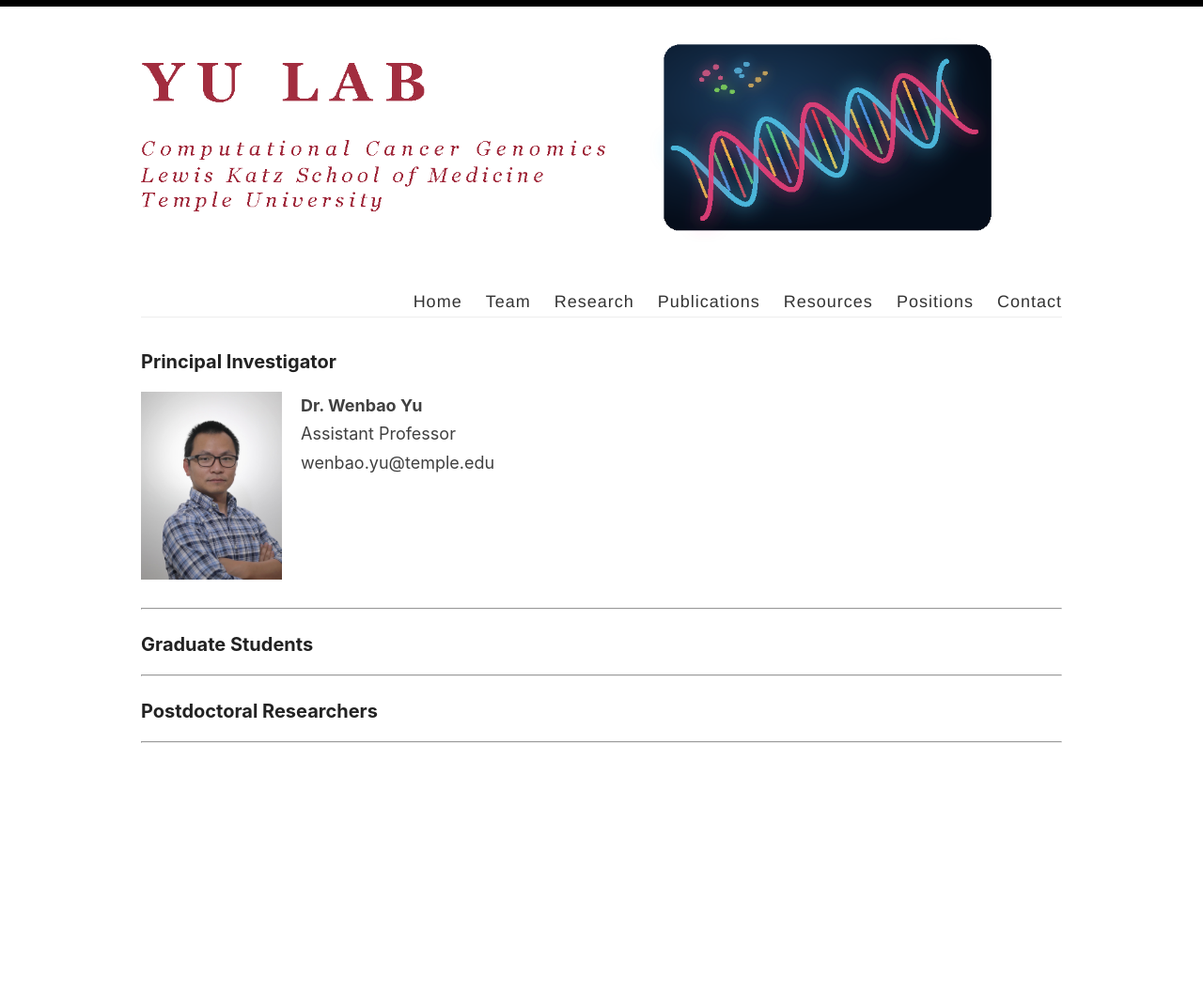
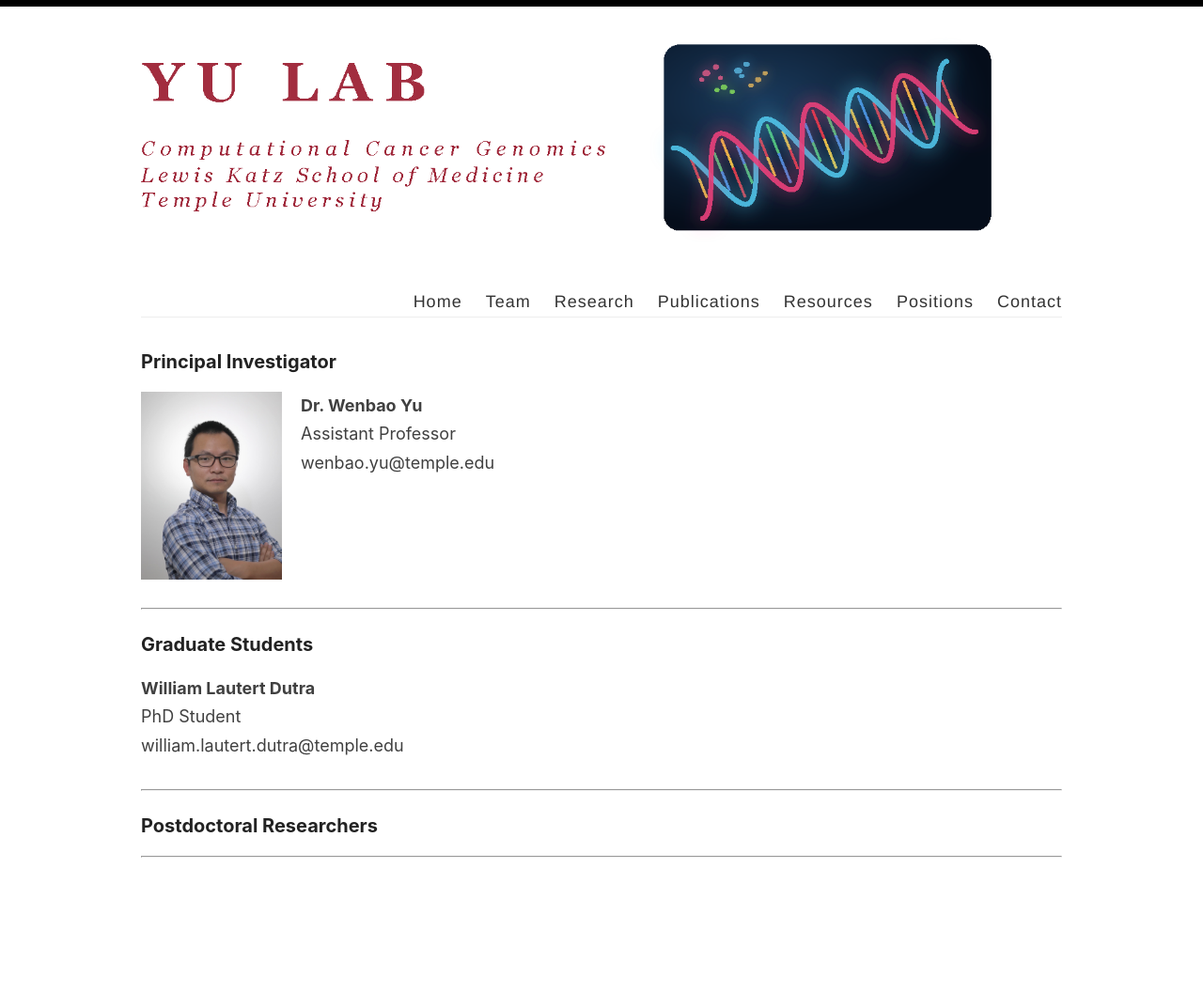
Before and after one commit to wbaopaul/wbaopaul.github.io, a Jekyll site: the page built from _pages/team.md, in a window 1280 px wide. Shown: the whole page at 94% size. Built offline with Jekyll 4.4.1, drawn with Linux system fonts in a browser that asks for light colours; before the commit the page ends 934 px from its top, so only the background shows below that.

Commit message:
add people

```diff
--- a/_pages/team.md
+++ b/_pages/team.md
@@ -18,6 +18,14 @@ permalink: /team/
 
 ### Graduate Students
 
+<div style="display: flex; align-items: flex-start; gap: 20px; margin-bottom: 30px;">
+  <div>
+    <strong>William Lautert Dutra</strong><br>
+    PhD Student<br>
+    william.lautert.dutra@temple.edu
+  </div>
+</div>
+
 <!--
 **Student Name**
 _PhD Student_
--- a/index.html
+++ b/index.html
@@ -8,7 +8,7 @@ layout: default
 
 <ul>
   <li>Transcriptional and epigenetic regulation</li>
-  <li>Cell-cell communication within the tumor microenvironmentm</li>
+  <li>Cell-cell communication within the tumor microenvironment</li>
   <li>The impact of inflammation on the plasticity of cancer cells</li>
 </ul>
 
```
